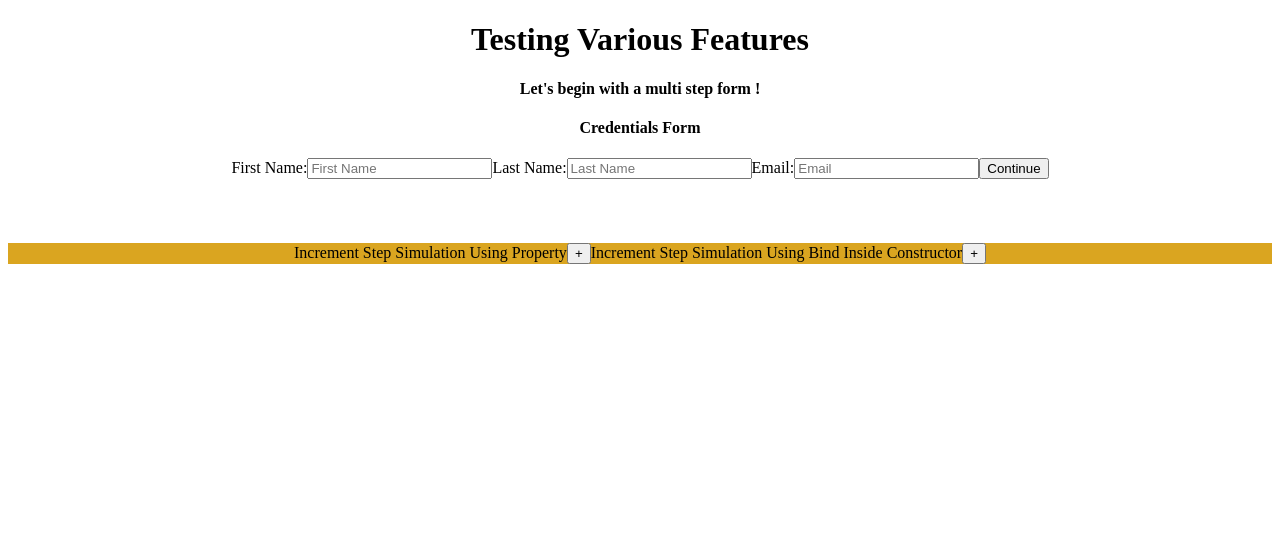
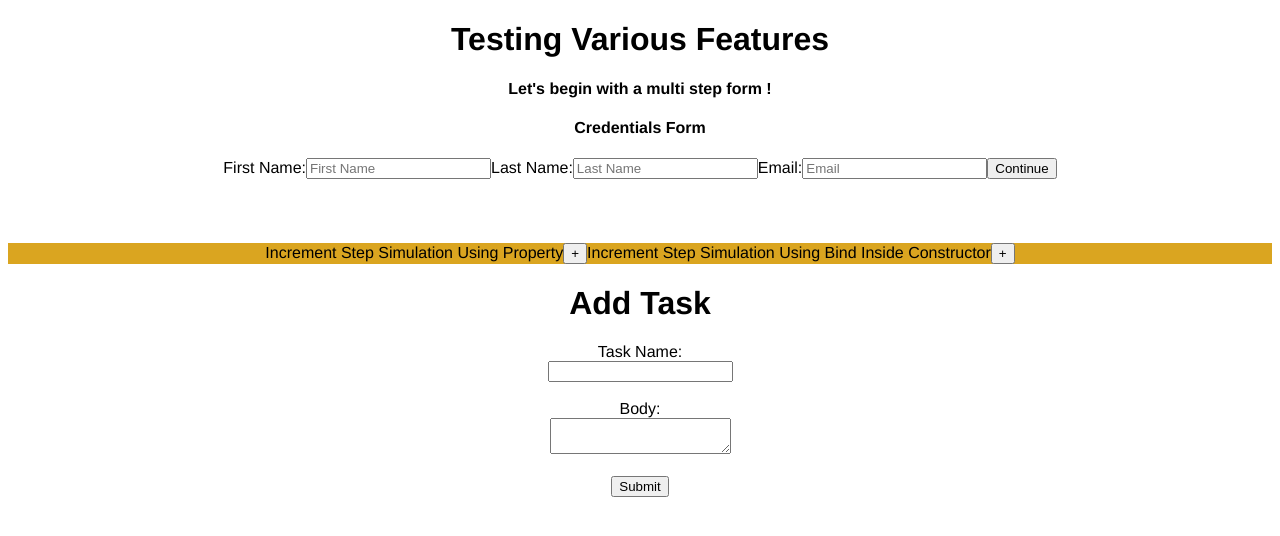
Before and after one commit to robertochirila/various-tests, a React (Create React App) app: page / in a window 1280 px wide. Shown: the top 536 px of the page. Built offline with nearby package versions, Linux system fonts and the light colour scheme.

Commit message:
latest update

```diff
--- a/src/App.css
+++ b/src/App.css
@@ -1,3 +1,9 @@
+
+body{
+  font-family: 'Franklin Gothic Medium', 'Arial Narrow', Arial, sans-serif;
+}
+
+
 .app {
   text-align: center;
 }
--- a/src/App.js
+++ b/src/App.js
@@ -1,11 +1,22 @@
 import React from 'react';
 import './App.css';
 import { MainForm } from './components/MainForm'
+import { ListForm } from './components/ListForm'
+import { Provider } from 'react-redux'
+import store from './store'
 
 /**
  * We want to pass to this component thhe MainForm component
  * that will handle all the logic and pass that logic through props to the child components
  */
+
+/**
+ * Redux template
+ * 1. Install redux, react-redux, redux-thunk
+ * 2. Create the store
+ * 3. Wrapp the components in a provider and pass the store
+ */
+
 
 function App() {
   return (
@@ -16,6 +27,9 @@ function App() {
       <div className="wrapper">
         <h4>Let's begin with a multi step form !</h4>
         <MainForm />
+        <Provider store={store}>
+          <ListForm />
+        </Provider>
       </div>
     </div>
   );
--- /dev/null
+++ b/src/actions/itemActions.js
@@ -0,0 +1,13 @@
+
+
+import { ADD_ITEMS } from './types';
+
+
+export const addItem = itemData => dispatch => {
+    console.log("ACTION")
+    console.log(itemData)
+    dispatch({
+        type: ADD_ITEMS,
+        payload: itemData.item
+    })
+}
--- /dev/null
+++ b/src/actions/types.js
@@ -0,0 +1 @@
+export const ADD_ITEMS = "ADD_ITEMS"
--- /dev/null
+++ b/src/components/ListForm.js
@@ -0,0 +1,79 @@
+import React, { Component } from 'react'
+import { connect } from "react-redux"
+import { addItem } from "../actions/itemActions"
+import PropTypes from 'prop-types';
+
+export class ListForm extends Component {
+
+    constructor(props) {
+        super(props)
+        this.state = {
+            task: "",
+            description: ""
+        }
+    }
+
+    onChange = (e) => {
+        e.preventDefault()
+        this.setState({ [e.target.name]: [e.target.value] })
+
+    }
+
+    onSubmit = (e) => {
+        e.preventDefault()
+
+        const item = {
+            title: this.state.task,
+            description: this.state.description
+        }
+
+        console.log(item)
+
+        console.log(addItem)
+
+        console.log(this.props)
+
+        //this.props.addItem(item)
+    }
+
+
+    render() {
+        return (
+            <React.Fragment>
+                <h1>Add Task</h1>
+                <form onSubmit={this.onSubmit}>
+                    <div>
+                        <label>Task Name: </label>
+                        <br />
+                        <input
+                            type="text"
+                            name="title"
+                            onChange={this.onChange}
+                        />
+                    </div>
+                    <br />
+                    <div>
+                        <label>Body: </label>
+                        <br />
+                        <textarea
+                            name="Task Description"
+                            onChange={this.onChange}
+                        />
+                    </div>
+                    <br />
+                    <button type="submit">Submit</button>
+                </form>
+            </React.Fragment>
+        );
+    }
+}
+
+ListForm.propTypes = {
+    addItem: PropTypes.func.isRequired
+};
+
+/*const mapStateToProps = state => ({
+    addItem: state.posts.items
+});*/
+
+export default connect(null, { addItem })(ListForm);
--- /dev/null
+++ b/src/reducers/index.js
@@ -0,0 +1,8 @@
+import { combineReducers } from 'redux'
+import itemReducer from './itemReducer'
+
+console.log("Combine reducers")
+
+export default combineReducers({
+    items: itemReducer
+})
--- /dev/null
+++ b/src/reducers/itemReducer.js
@@ -0,0 +1,21 @@
+import { ADD_ITEMS } from '../actions/types'
+
+const initialState = {
+    item: {}
+}
+
+export default function (state = initialState, action) {
+
+    console.log("REDUCER")
+    //console.log(action)
+
+    switch (action.type) {
+        case ADD_ITEMS:
+            return {
+                ...state,
+                item: action.payload
+            }
+        default:
+            return state
+    }
+}
--- /dev/null
+++ b/src/store.js
@@ -0,0 +1,18 @@
+import { createStore, applyMiddleware, compose } from 'redux';
+import thunk from 'redux-thunk';
+import rootReducer from './reducers';
+
+const initialState = {};
+
+const middleware = [thunk];
+
+const store = createStore(
+    rootReducer,
+    initialState,
+    compose(
+        applyMiddleware(...middleware),
+        window.__REDUX_DEVTOOLS_EXTENSION__ && window.__REDUX_DEVTOOLS_EXTENSION__()
+    )
+);
+
+export default store;
```
